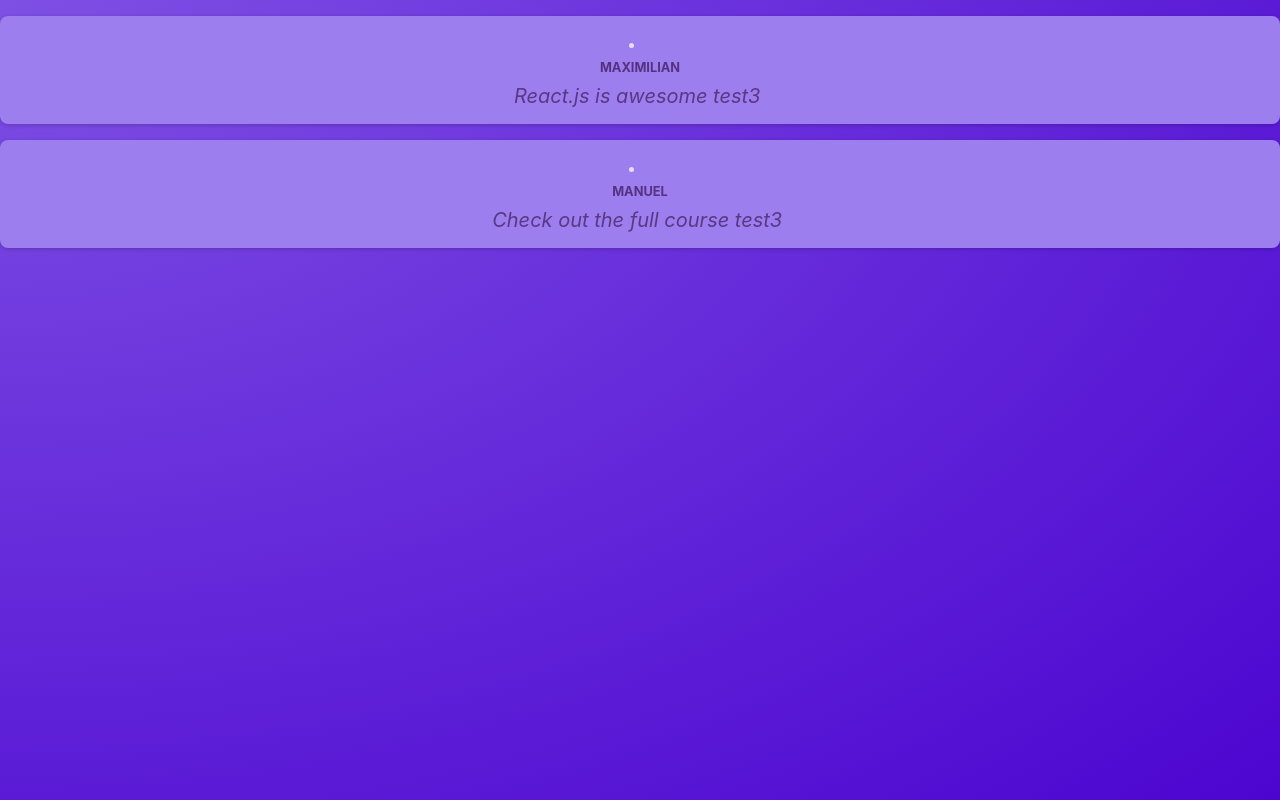
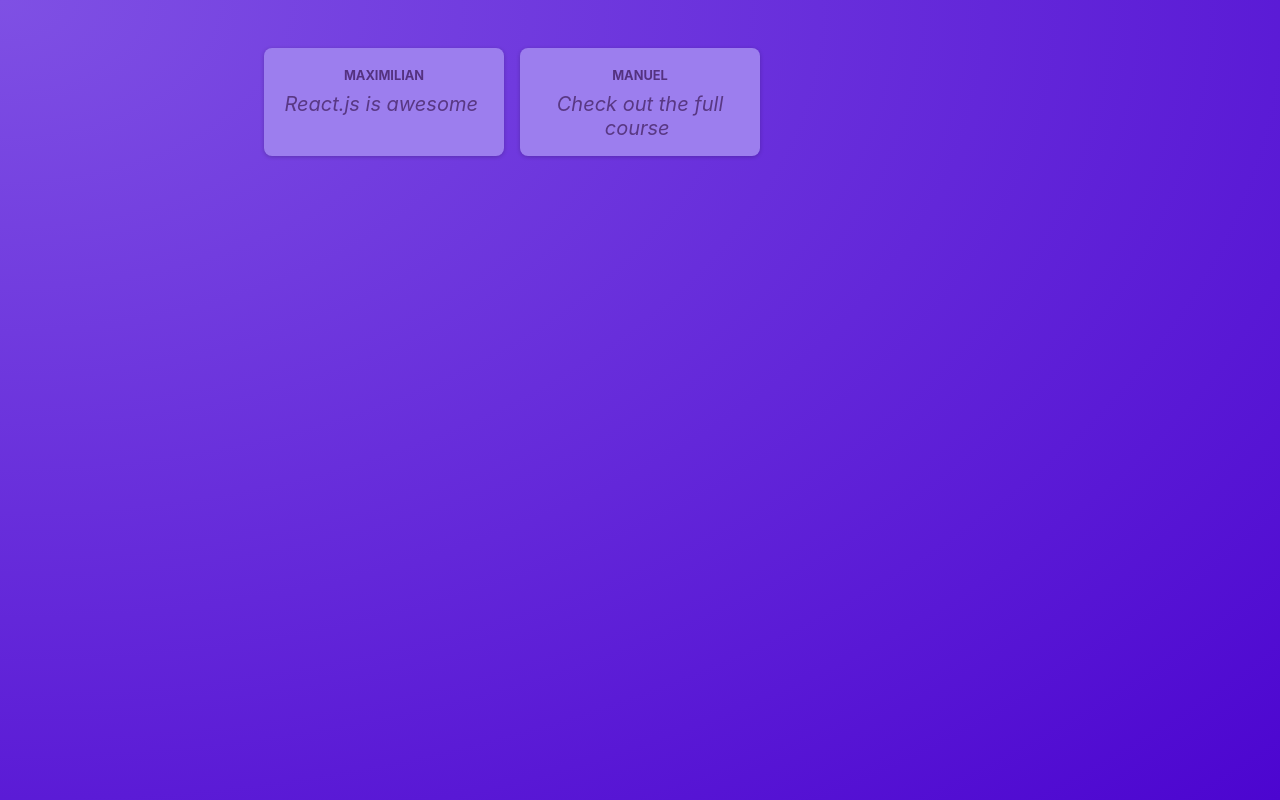
Before and after one commit to mingwangrrc/react_starting_project, a React (Vite) app: page / in a window 1280 px wide. Built offline with nearby package versions, Linux system fonts and the light colour scheme.

Commit message:
Exercuse & Another Component

```diff
--- a/src/App.jsx
+++ b/src/App.jsx
@@ -1,11 +1,8 @@
-import Post from './components/Post.jsx';
-
+import PostsList from './components/PostList';
 
 function App() {
   return (<main>
-    <Post author ="Maximilian" body="React.js is awesome test3" />
-    <Post author ="Manuel" body="Check out the full course test3"/>
-
+    <PostsList />
   </main>
 );
 }
--- a/src/components/Postlist.jsx
+++ b/src/components/Postlist.jsx
@@ -0,0 +1,14 @@
+import Post from './Post.jsx';
+import classes from './Postlist.module.css';
+
+function PostsList(){
+    return(
+        <ul className = {classes.posts}>
+            <Post author ="Maximilian" body="React.js is awesome" />
+            <Post author ="Manuel" body="Check out the full course"/>
+        </ul>
+    );
+
+}
+
+export default PostsList;
--- /dev/null
+++ b/src/components/Postlist.module.css
@@ -0,0 +1,10 @@
+.posts {
+  list-style: none;
+  max-width: 50rem;
+  margin: 1rem auto;
+  padding: 1rem 0;
+  display: grid;
+  gap: 1rem;
+  grid-template-columns: repeat(3, 30%);
+  justify-content: center;
+}
```
